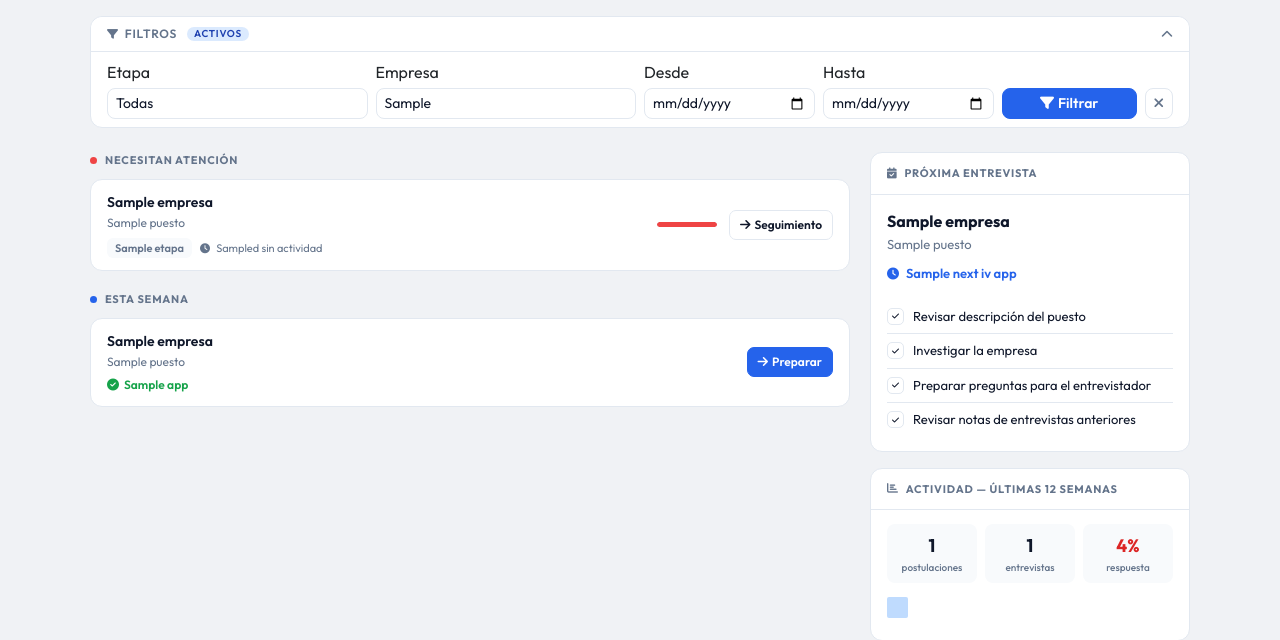
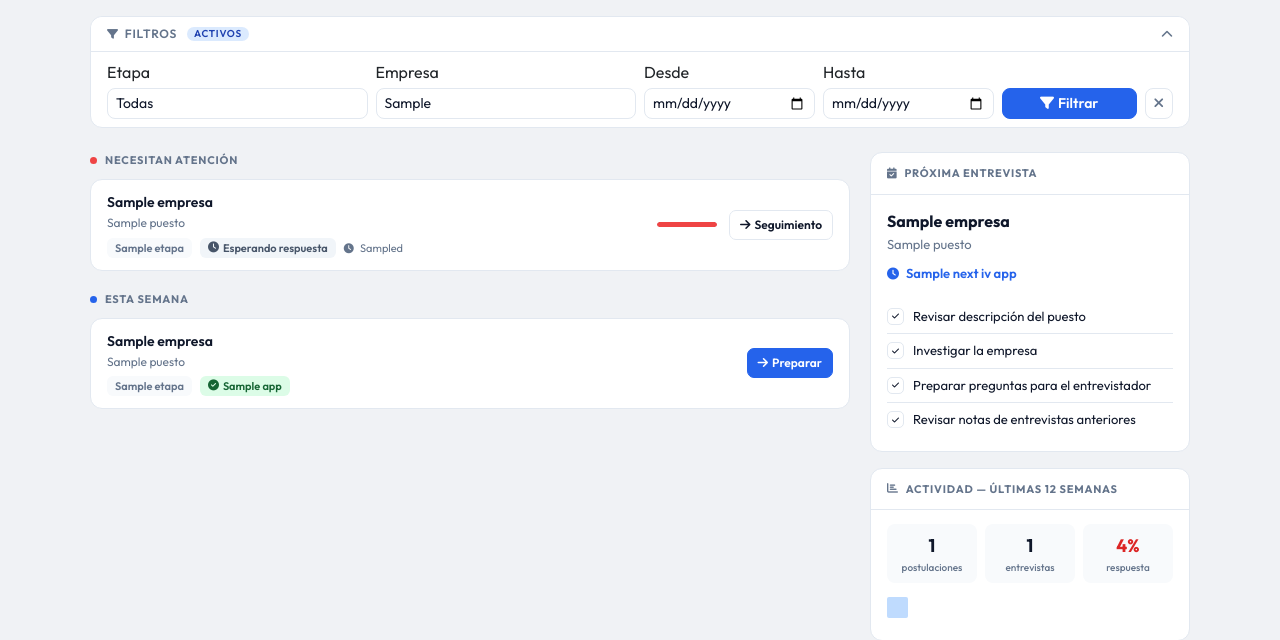
Before and after one commit to pruglio/HRtracker, a Flask app: template templates/index.html in a window 1280 px wide. Shown: the part 225-865 px from the top of the page. Run offline with Flask 3, Linux system fonts and the light colour scheme; the template is opened without the code that fills it: most values are stand-ins (such as "Sample title", 1, 10 or a date in 2020).

Commit message:
feat: show proxima entrevista status pill on every application card
Each card now displays a color-coded pill:
- Green: Coordinada + formatted date
- Amber: A coordinar
- Gray: Esperando respuesta

Co-Authored-By: Claude Sonnet 4.6 <noreply@anthropic.com>

```diff
--- a/static/css/custom.css
+++ b/static/css/custom.css
@@ -654,3 +654,18 @@ body {
 .heatmap-day.h2 { background: #60A5FA; }
 .heatmap-day.h3 { background: #2563EB; }
 .heatmap-day.h4 { background: #1D4ED8; }
+
+/* === Proxima entrevista pills === */
+.proxima-pill {
+  display: inline-flex;
+  align-items: center;
+  gap: 4px;
+  font-size: 11px;
+  font-weight: 600;
+  padding: 2px 8px;
+  border-radius: 6px;
+  white-space: nowrap;
+}
+.proxima-coordinada { background: #DCFCE7; color: #166534; }
+.proxima-acoordi    { background: #FEF9C3; color: #854D0E; }
+.proxima-esperando  { background: #F1F5F9; color: #475569; }
--- a/templates/index.html
+++ b/templates/index.html
@@ -13,6 +13,23 @@
   'Rechazado': 'danger',
   'Descartado': 'dark'
 } %}
+
+{# Proxima entrevista status pill #}
+{% macro proxima_pill(app) %}
+  {% if app.proxima_entrevista == 'Coordinada' %}
+    <span class="proxima-pill proxima-coordinada">
+      <i class="fas fa-check-circle"></i>{{ app.proxima_entrevista_label or 'Coordinada' }}
+    </span>
+  {% elif app.proxima_entrevista == 'A coordinar' %}
+    <span class="proxima-pill proxima-acoordi">
+      <i class="fas fa-calendar-alt"></i>A coordinar
+    </span>
+  {% else %}
+    <span class="proxima-pill proxima-esperando">
+      <i class="fas fa-clock"></i>Esperando respuesta
+    </span>
+  {% endif %}
+{% endmacro %}
 
 {# Staleness helpers (Jinja macros) #}
 {% macro staleness_bar(days) %}
@@ -138,9 +155,10 @@
             <div class="accion-puesto">{{ app.puesto }}</div>
             <div class="accion-meta">
               <span class="accion-etapa-tag">{{ app.etapa }}</span>
+              {{ proxima_pill(app) }}
               <span class="accion-staleness">
                 <i class="fas fa-clock me-1" style="font-size:10px;"></i>
-                {% if app.staleness_days == 0 %}Hoy{% else %}{{ app.staleness_days }}d sin actividad{% endif %}
+                {% if app.staleness_days == 0 %}Hoy{% else %}{{ app.staleness_days }}d{% endif %}
               </span>
             </div>
           </div>
@@ -175,9 +193,11 @@
           <div class="accion-item-main">
             <a href="{{ url_for('application_detail', app_id=app.id) }}" class="accion-empresa">{{ app.empresa }}</a>
             <div class="accion-puesto">{{ app.puesto }}</div>
-            <div class="accion-iv-date">
-              <i class="fas fa-check-circle"></i>
-              {{ app.proxima_entrevista_label or 'Coordinada' }}
+            <div class="accion-meta" style="margin-top:5px;">
+              <span class="accion-etapa-tag">{{ app.etapa }}</span>
+              <span class="proxima-pill proxima-coordinada">
+                <i class="fas fa-check-circle"></i>{{ app.proxima_entrevista_label or 'Coordinada' }}
+              </span>
             </div>
           </div>
           <div class="accion-actions">
@@ -239,6 +259,7 @@
             <div class="accion-puesto">{{ app.puesto }}</div>
             <div class="accion-meta">
               <span class="accion-etapa-tag">{{ app.etapa }}</span>
+              {{ proxima_pill(app) }}
               {% if app.staleness_days > 0 %}
               <span class="accion-staleness">{{ app.staleness_days }}d</span>
               {% endif %}
```
